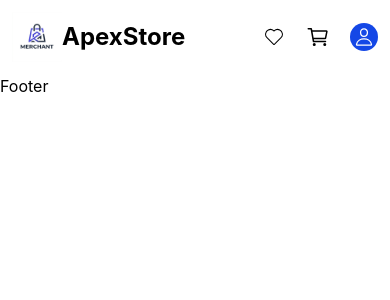
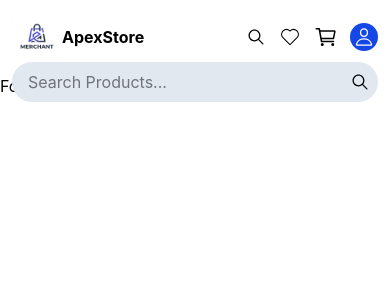
Before and after one commit to HarisHaseeb934/React-Learnings, a React (Vite) app in the folder ApexStore/: page / in a window 390 px wide. Shown: the top 300 px of the page. Built offline with nearby package versions, Linux system fonts and the light colour scheme.

Commit message:
Header CSS Complete

```diff
--- a/ApexStore/src/Components/Pages/Layout/Header.jsx
+++ b/ApexStore/src/Components/Pages/Layout/Header.jsx
@@ -6,24 +6,37 @@ import { IoPersonOutline } from "react-icons/io5";
 import { useState } from "react";
 
 const Header = () => {
-    const [isVisible, setVisible] = useState(false)
+  const [isVisible, setVisible] = useState(false);
+
+  function handleSerachVisibility() {
+    setVisible((prev) => !prev);
+  }
+
   return (
     <header className="w-full p-3">
-      <div className="w-full max-w-7xl m-auto flex justify-between items-center gap-4">
+      <div className="w-full max-w-7xl m-auto flex justify-between items-center relative">
         <div className="flex items-center justify-center">
           <img src="Logo.png" alt="" width="50px" />
-          <h1 className="text-2xl font-bold">ApexStore</h1>
+          <h1 className="sm:text-lg md:text-2xl font-bold">ApexStore</h1>
         </div>
-        <form className={`bg-slate-200 hidden md:flex items-center p-2 rounded-3xl md:w-xs`}>
-          <IoIosSearch className="text-xl" />
+        <form
+          className={`bg-slate-200 ${isVisible ? "nav hide" : "nav"} p-2 rounded-3xl md:w-xs`}
+        >
           <input
             type="text"
             name="search"
             className="outline-none px-2 text-md w-full"
             placeholder="Search Products..."
           />
+          <button>
+            <IoIosSearch className="text-xl" />
+          </button>
         </form>
-        <div className="flex items-center text-2xl gap-5">
+
+        <div className="flex items-center text-2xl gap-3 md:gap-5">
+          <button onClick={handleSerachVisibility}>
+            <IoIosSearch className="text-xl md:hidden" />
+          </button>
           <NavLink>
             <CiHeart />
           </NavLink>
--- a/ApexStore/src/index.css
+++ b/ApexStore/src/index.css
@@ -1 +1,18 @@
 @import "tailwindcss";
+
+.nav{
+    display: flex;
+    justify-content: center;
+    align-items: center;
+}
+
+@media screen and (max-width: 768px){
+    .nav{
+        position: absolute;
+        top: 50px;
+        width: 100%;
+    }
+    .hide{
+        display: none;
+    }
+}
```
